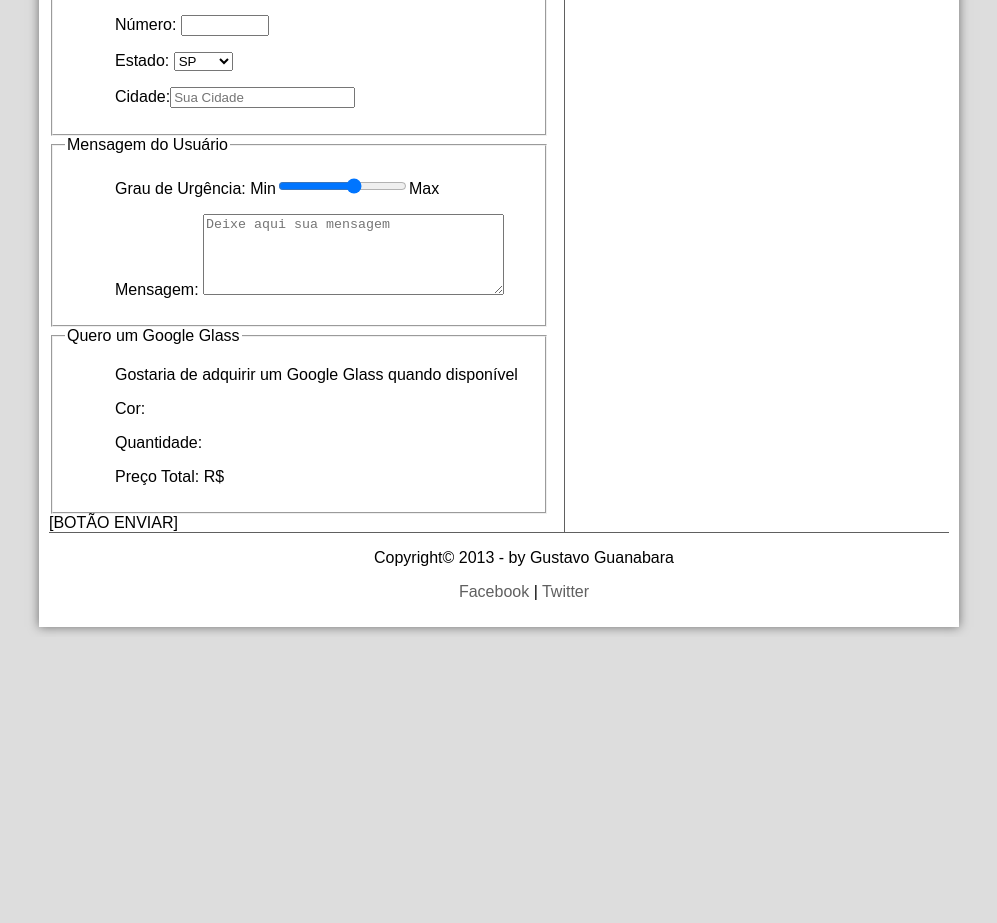
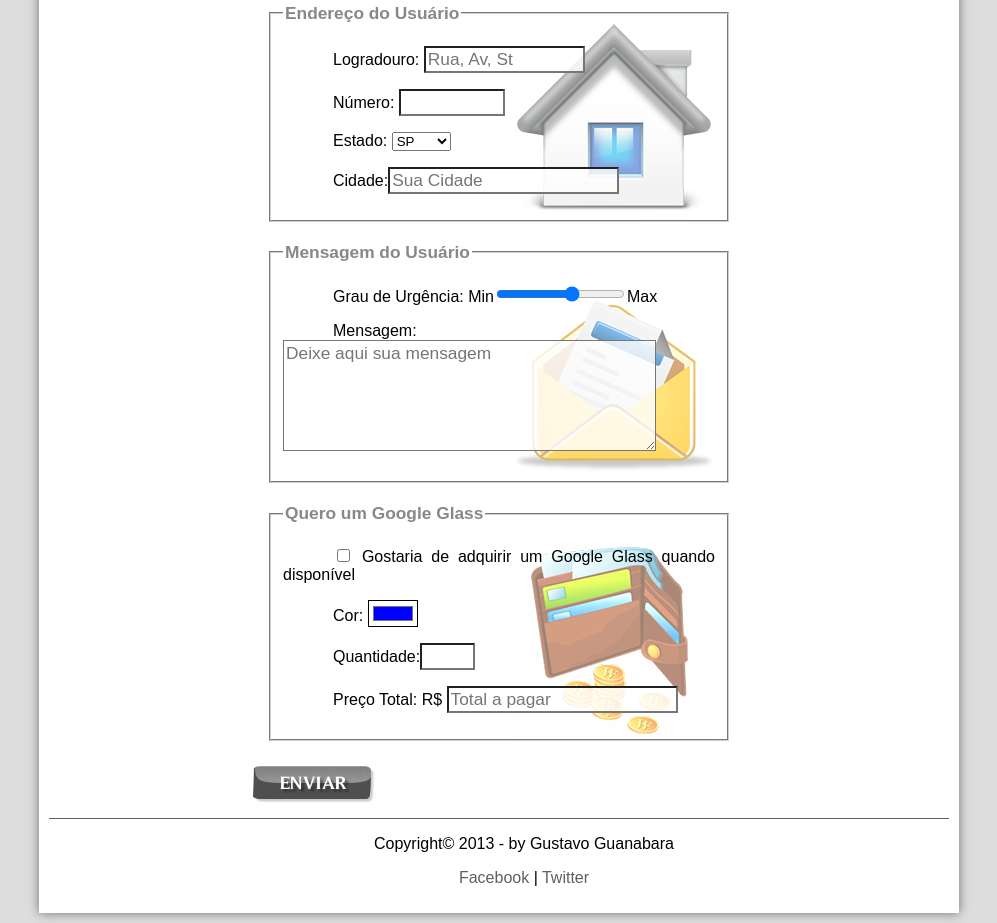
Before and after one commit to helderramosoliveira/Curso_html5, a plain HTML site: page fale-conosco.html in a window 1280 px wide. Shown: the part 692-1615 px from the top of the page, without its empty margins (141-1138 px from the left). Before the commit the page ends 1329 px from the top, so only its background shows below. Drawn offline with Linux system fonts and the light colour scheme.

Commit message:
Formulario terminado do Fale conosco - ultima aula do curso

```diff
--- a/_css/form.css
+++ b/_css/form.css
@@ -0,0 +1,49 @@
+@charset "UTF8";
+
+form {
+    width: 500px;
+    margin: auto;
+}
+
+input, textarea {
+    font-family: sans-serif;
+    font-weight: normal;
+    font-size: 13pt;
+    background-color: rgba(255,255,255,.8);
+}
+
+input:hover, textarea:hover {
+    background-color: #dddddd;
+}
+
+legend {
+    color: #888888;
+    font-weight: bold;
+    font-size: 13pt;
+    font-family: sans-serif;
+}
+
+fieldset {
+    border-color: #cecece;
+    margin: 20px;
+}
+
+fieldset#sexo {
+    width: 150px;
+}
+
+fieldset#usuario {
+    background: url(../_imagens/icone-contato.png) no-repeat 95% 95%; /*95% pra esquerda e para baixo - sentido horario*/
+}
+
+fieldset#endereco {
+    background: url(../_imagens/icone-endereco.png) no-repeat 95% 95%;
+}
+
+fieldset#mensagem {
+    background: url(../_imagens/icone-mensagem.png) no-repeat 95% 95%;
+}
+
+fieldset#pedido {
+    background: url(../_imagens/icone-pagamento.png) no-repeat 95% 95%;
+}
--- a/fale-conosco.html
+++ b/fale-conosco.html
@@ -7,6 +7,13 @@
         <link rel="stylesheet" type="text/css" href="_css/form.css"/>
     </head>
     <script src="_javascript/funcoes.js"></script>
+    <script>
+        function calc_total(){
+            var qtd = parseInt(document.getElementById('cQtd').value);
+            var tot = qtd * 1500;
+            document.getElementById('cTot').value = tot;
+        }
+    </script>
     <body>
         <div id="interface">
             <header id="cabecalho">
@@ -37,7 +44,7 @@
                 </nav>
             </header>
 
-            <section id="corpo"> <!-- uma mesma section pode ter vários <article> -->
+            <section id="fContato"> <!-- uma mesma section pode ter vários <article> -->
                 <article id=noticia-principal>
                     <header id="cabecalho-artigo">
                         <hgroup>
@@ -47,7 +54,7 @@
                         <h3 class="direita">Atualizado em 23/Abril/2013</h3>
                         </hgroup>
                     </header>
-                    <form method="POST" id="fContato" action="mailto:helder.ramos.oliveira@gmail.com">
+                    <form method="POST" id="fContato" action="mailto:helder.ramos.oliveira@gmail.com" oninput="calc_total();"> <!-- oninput - toda vez que eu mudar algo do formulario ele vai recalcular esse valor -->
                         <fieldset id="usuario">
                             <legend>Identificação do Usuário</legend>
                             <p><label for="cNome">Nome: </label><input type="text" name="tNome" id="cNome" size="20" maxlength="30" placeholder="Primeiro Nome"/></p>
@@ -99,14 +106,15 @@
 
                         <fieldset id="pedido">
                             <legend>Quero um Google Glass</legend>
-                            <p><label for="">Gostaria de adquirir um Google Glass quando disponível<label></p>
-                            <p><label for="">Cor:<label></p>
-                            <p><label for="">Quantidade:<label></p>
-                            <p><label for="">Preço Total: R$<label></p>
+                            <p><input type="checkbox" name="tPed" id="cPed"/> <label for="cPed">Gostaria de adquirir um Google Glass quando disponível<label></p>
+                            <p><label for="cCor">Cor: <label><input type="color" name="tCor" id="cCor"  value="#0000FF"/></p>
+                            <p><label for="cQtd">Quantidade:<label><input type="number" name="tQtd" id="cQtd" min="0" max="5"/></p>
+                            <p><label for="cTot">Preço Total: R$ <label><input type="text" name="tTot" id="cTot" placeholder="Total a pagar" readonly/></p>
                         </fieldset>
 
 
-                        [BOTÃO ENVIAR]
+                        <!-- <input type="submit" value="Enviar"/> -->
+                        <input type="image" name="tEnviar" id="cEnviar" src="_imagens/botao-enviar.png"/>
                     </form>
                 </article>
             </section>
```
Lines whose indentation alone changed are shown as unchanged.
